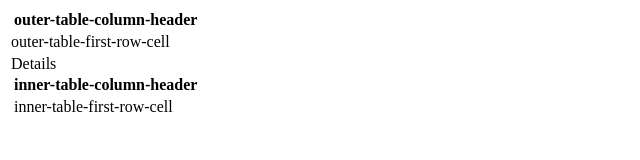
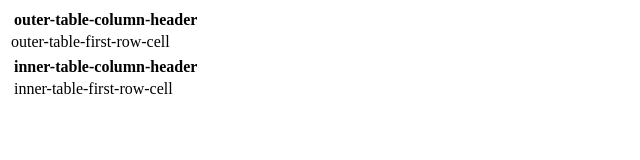
Before and after one commit to kurtsmurf/repro-wdio-bug, a website: page application-under-test/index.html in a window 1280 px wide. Shown: the whole page, without its empty margins (0-640 px from the left). Drawn offline with Linux system fonts and the light colour scheme.

Commit message:
Minimize markup

```diff
--- a/application-under-test/index.html
+++ b/application-under-test/index.html
@@ -19,12 +19,7 @@
         </tr>
         <tr>
           <td>
-            <div id="inner-table">
-              <div>Details</div>
-              <div>
-                <div>
-                  <div>
-                    <table>
+            <table id="inner-table">
               <thead>
                 <tr>
                   <th>inner-table-column-header</th>
@@ -36,10 +31,6 @@
                 </tr>
               </tbody>
             </table>
-                  </div>
-                </div>
-              </div>
-            </div>
           </td>
         </tr>
       </tbody>
```
Lines whose indentation alone changed are shown as unchanged.
